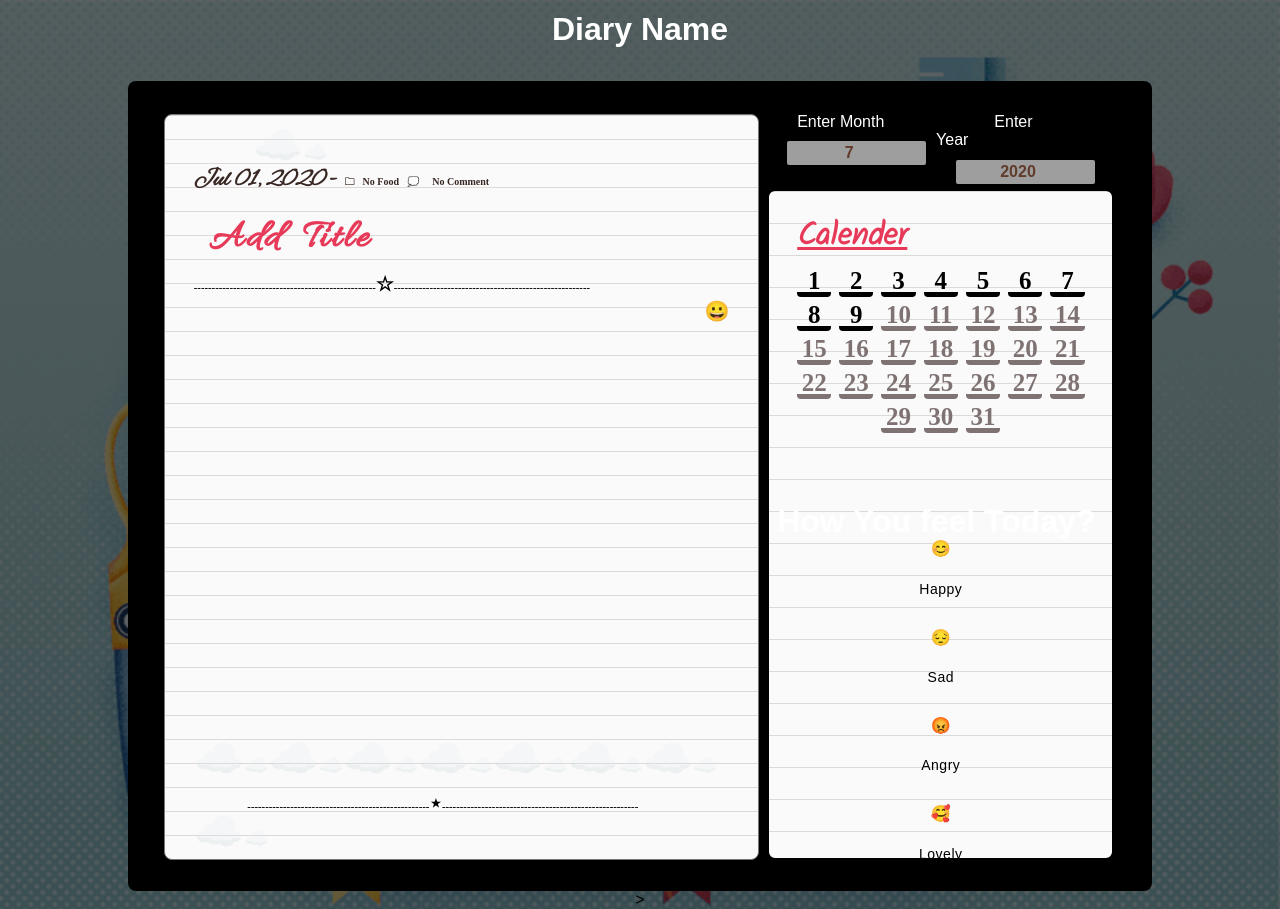
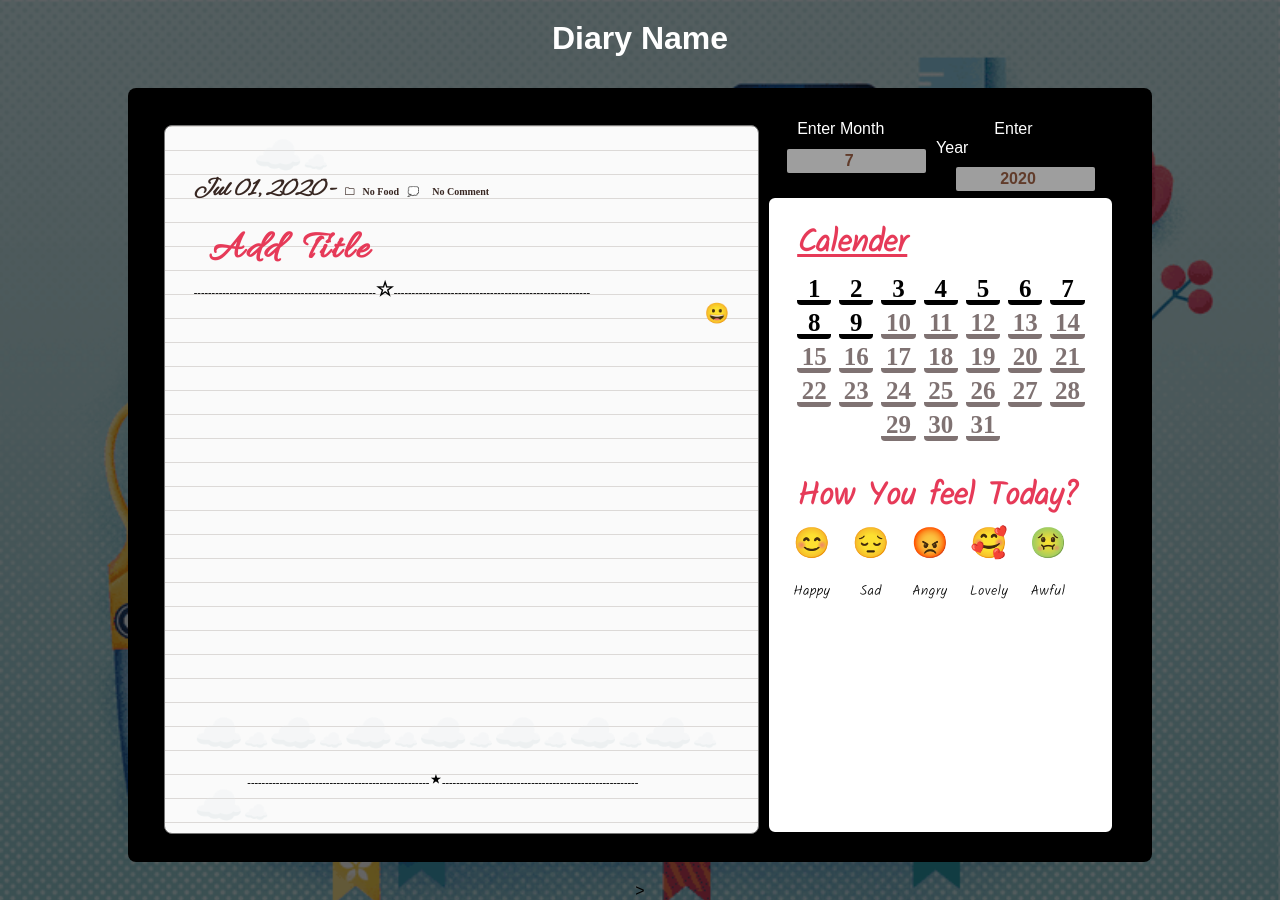
Before and after one commit to prashant280920/Personal_Diary_WebApp, a React (Create React App) app: page / in a window 1280 px wide. Built offline with nearby package versions, Linux system fonts and the light colour scheme; grey boxes are pictures that could not be loaded; a web font is replaced by a local one.

Commit message:
added mood css

```diff
--- a/src/components/Diary/diary.css
+++ b/src/components/Diary/diary.css
@@ -14,6 +14,93 @@ font-family: 'Pinyon Script', cursive;
 font-family: 'Rock Salt', cursive;
 font-family: 'Tangerine', cursive;
 font-family: 'Yellowtail', cursive;*/
+.mood{
+	font-size:30px;
+	font-weight: 900;
+	-moz-osx-font-smoothing: grayscale;
+    -webkit-backface-visibility: hidden;
+    backface-visibility: hidden;
+   /* transform: translateZ( 0 );
+    transition: transform .25s ease-in-out;*/
+
+}
+.moodBox p{
+	font-weight: 500;
+	font-family:'Kalam', cursive;
+	transition: transform .25s ease-in-out;
+}
+.moodBox:hover p{
+	transform: scale(1.5);
+	font-weight:600;
+}
+.moodBox:hover .happy{
+	color:#fb6800;
+}
+.forhappy{
+	color:#fb6800;
+	font-weight: 600 !important;
+	font-size:20px;
+
+}
+.moodBox:hover .sad{
+	color:#5479a5;
+}
+.forsad{
+	color:#5479a5;
+	font-weight: 600 !important;
+	font-size:20px;
+}
+.moodBox:hover .angry{
+	color:red;
+}
+.forangry{
+	color:red;
+	font-weight: 600 !important;
+	font-size:20px;
+
+}
+.moodBox:hover .lovely{
+	color:#e70ecc;
+}
+.forlovely{
+	color:#e70ecc;
+	font-weight: 600 !important;
+	font-size:20px;
+
+}
+.moodBox:hover .awful{
+	color:#0aaf42;
+}
+.forawful{
+	color:#0aaf42;
+	font-weight: 600 !important;
+	font-size:20px;
+
+}
+#help{
+	font-size:;
+	font-weight:600;
+}
+/*.mood:hover{
+	backface-visibility: hidden;
+    transform: scale( 2.0);
+
+}*/
+.moodBox{
+	height:100%;
+	width:15%;
+	display:inline-block;
+
+	margin-top:10px;
+	margin-left:10px !important;
+}
+.p-feel{
+	color:#e63a58;
+	font-family: 'Kalam', cursive;
+	margin-left:20px !important;
+	font-weight: 800;
+	padding-top:0px;
+}
 .p-cal{
 	color:#e63a58;
 	font-family: 'Kalam', cursive;
@@ -24,6 +111,9 @@ font-family: 'Yellowtail', cursive;*/
 	border:2px solid black;
 	height:90%;
 	overflow: hidden;
+	 /*background-color: #fafafa;
+    background-image: linear-gradient(90deg, transparent 90%, transparent 90.5%), linear-gradient(#dcd9d7 0.05em, transparent .05em);
+    background-size: 100% 2em;*/
 }
 #search-box{
 	height:10%;
@@ -92,6 +182,7 @@ textarea:focus{
 	top:18%;
 	left:5%;
 	color:black;
+
 }
 .H2-Dark{
 	color:yellow;
@@ -250,9 +341,7 @@ label{
 
 }
 #profile{
-	 background-color: #fafafa;
-    background-image: linear-gradient(90deg, transparent 90%, transparent 90.5%), linear-gradient(#dcd9d7 0.05em, transparent .05em);
-    background-size: 100% 2em;
+
 }
 .Date{
 	font-family: 'Fredericka the Great', cursive;
```
